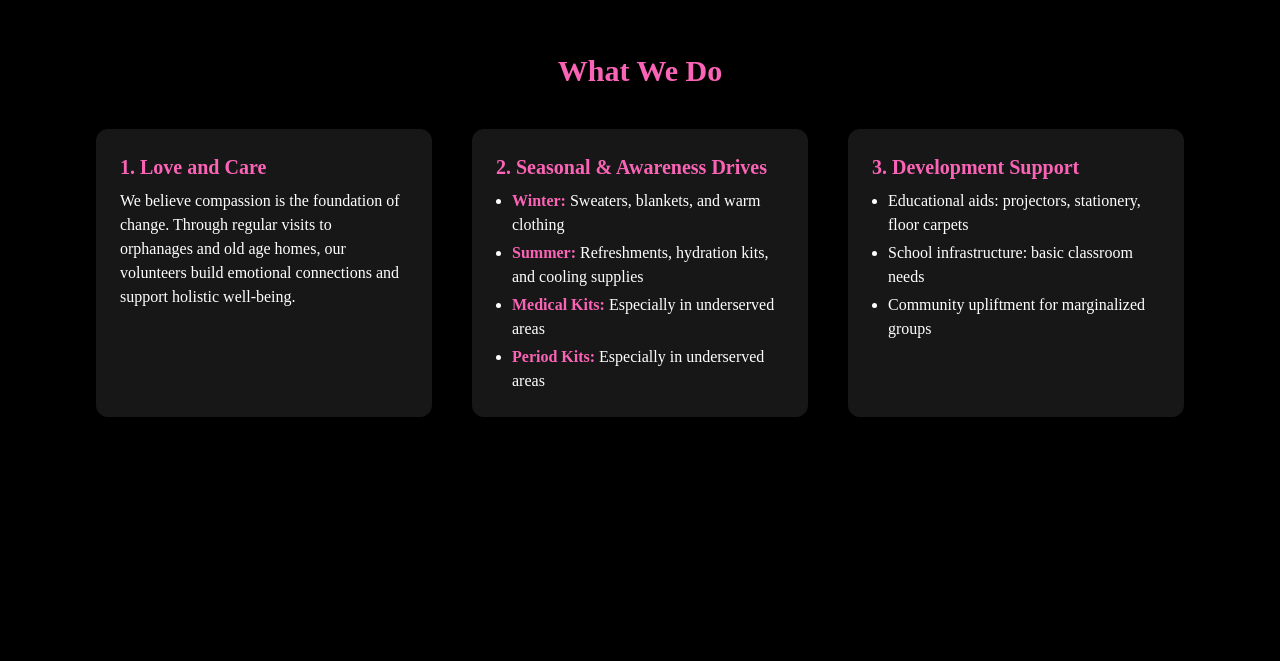
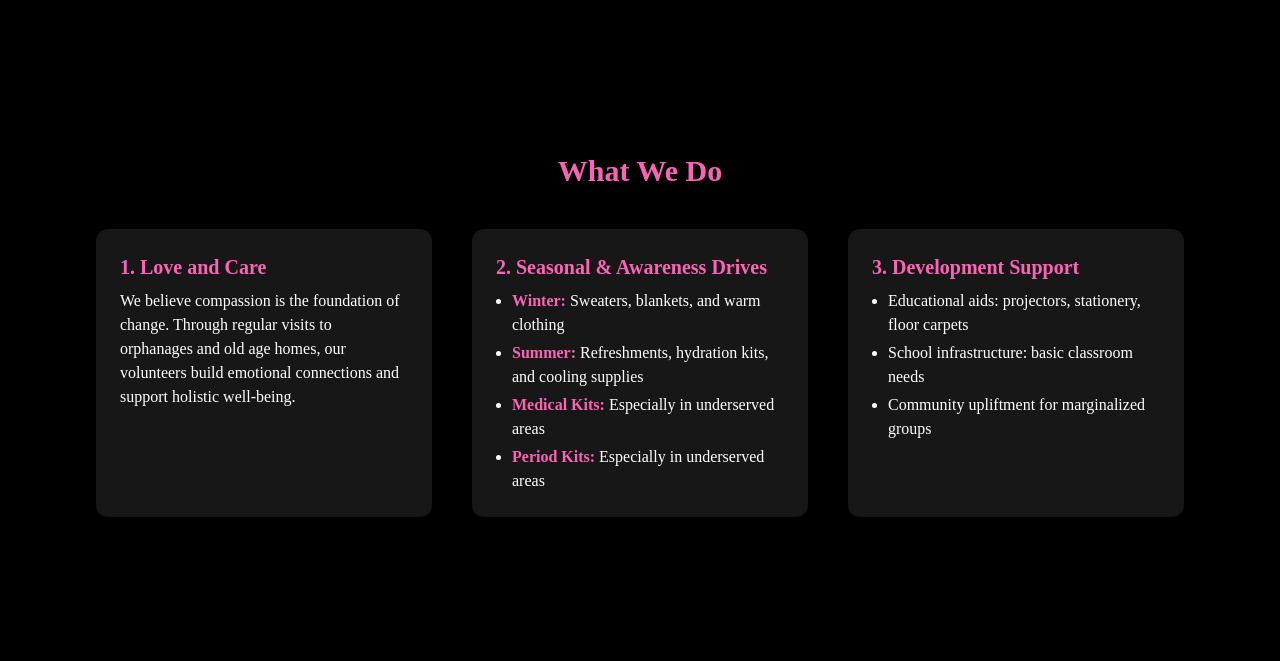
Before and after one commit to vamsiram10/ngo-A, a Next.js app: page /aboutus in a window 1280 px wide. Shown: the part 979-1640 px from the top of the page. Built offline with nearby package versions, Linux system fonts and the light colour scheme.

Commit message:
added about us

```diff
--- a/src/components/section/aboutussection/AboutUsContent.jsx
+++ b/src/components/section/aboutussection/AboutUsContent.jsx
@@ -148,7 +148,11 @@ export default function AboutUsContent() {
         whileInView="visible"
         viewport={{ once: true }}
         variants={fadeIn}
-        className="mx-auto px-4 py-12 py-16 max-w-6xl md:px-8"
+        className="relative mx-auto px-4 py-12 px-8 max-w-6xl md:py-10 lg:py-1"
+        style={{
+          // Remove top: "1px" for better stacking, add marginTop for spacing on small screens
+          marginTop: "10rem",
+        }}
       >
         <h2 className="mb-10 text-3xl font-semibold text-center text-pink-400">
           What We Do
```
